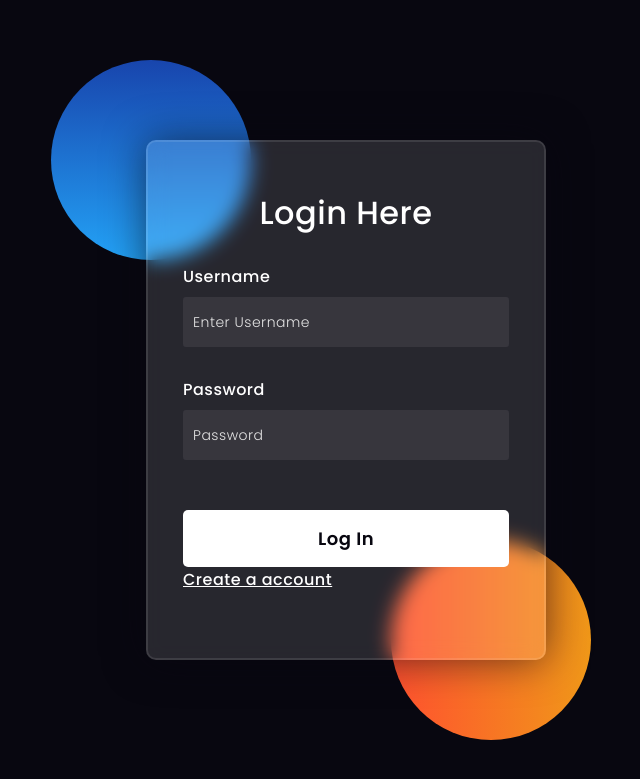
After one commit to MeSonali/Youtube-clone-, a Django app: page /login/ in a window 1280 px wide. The commit adds this page. Shown: the top 779 px of the page, without its empty margins (294-934 px from the left). Run offline with Django 5.2, Linux system fonts and the light colour scheme.

Commit message:
added login part

```diff
--- /dev/null
+++ b/youtube/webpage/templates/login.html
@@ -0,0 +1,160 @@
+<!DOCTYPE html>
+<html lang="en">
+<head>
+  <!-- Design by foolishdeveloper.com -->
+    <title>Login Page</title>
+
+    <link rel="preconnect" href="https://fonts.gstatic.com">
+    <link rel="stylesheet" href="https://cdnjs.cloudflare.com/ajax/libs/font-awesome/5.15.4/css/all.min.css">
+    <link href="https://fonts.googleapis.com/css2?family=Poppins:wght@300;500;600&display=swap" rel="stylesheet">
+    <!--Stylesheet-->
+    <style media="screen">
+      *,
+*:before,
+*:after{
+    padding: 0;
+    margin: 0;
+    box-sizing: border-box;
+}
+body{
+    background-color: #080710;
+}
+.background{
+    width: 430px;
+    height: 520px;
+    position: absolute;
+    transform: translate(-50%,-50%);
+    left: 50%;
+    top: 50%;
+}
+.background .shape{
+    height: 200px;
+    width: 200px;
+    position: absolute;
+    border-radius: 50%;
+}
+.shape:first-child{
+    background: linear-gradient(
+        #1845ad,
+        #23a2f6
+    );
+    left: -80px;
+    top: -80px;
+}
+.shape:last-child{
+    background: linear-gradient(
+        to right,
+        #ff512f,
+        #f09819
+    );
+    right: -30px;
+    bottom: -80px;
+}
+form{
+    height: 520px;
+    width: 400px;
+    background-color: rgba(255,255,255,0.13);
+    position: absolute;
+    transform: translate(-50%,-50%);
+    top: 50%;
+    left: 50%;
+    border-radius: 10px;
+    backdrop-filter: blur(10px);
+    border: 2px solid rgba(255,255,255,0.1);
+    box-shadow: 0 0 40px rgba(8,7,16,0.6);
+    padding: 50px 35px;
+}
+form *{
+    font-family: 'Poppins',sans-serif;
+    color: #ffffff;
+    letter-spacing: 0.5px;
+    outline: none;
+    border: none;
+}
+form h3{
+    font-size: 32px;
+    font-weight: 500;
+    line-height: 42px;
+    text-align: center;
+}
+
+label{
+    display: block;
+    margin-top: 30px;
+    font-size: 16px;
+    font-weight: 500;
+}
+input{
+    display: block;
+    height: 50px;
+    width: 100%;
+    background-color: rgba(255,255,255,0.07);
+    border-radius: 3px;
+    padding: 0 10px;
+    margin-top: 8px;
+    font-size: 14px;
+    font-weight: 300;
+}
+::placeholder{
+    color: #e5e5e5;
+}
+button{
+    margin-top: 50px;
+    width: 100%;
+    background-color: #ffffff;
+    color: #080710;
+    padding: 15px 0;
+    font-size: 18px;
+    font-weight: 600;
+    border-radius: 5px;
+    cursor: pointer;
+}
+.social{
+  margin-top: 30px;
+  display: flex;
+}
+.social div{
+  background: red;
+  width: 150px;
+  border-radius: 3px;
+  padding: 5px 10px 10px 5px;
+  background-color: rgba(255,255,255,0.27);
+  color: #eaf0fb;
+  text-align: center;
+}
+.social div:hover{
+  background-color: rgba(255,255,255,0.47);
+}
+.social .fb{
+  margin-left: 25px;
+}
+.social i{
+  margin-right: 4px;
+}
+
+    </style>
+</head>
+<body>
+    <div class="background">
+        <div class="shape"></div>
+        <div class="shape"></div>
+    </div>
+    <form method="post">
+        <h3>Login Here</h3>
+        {% csrf_token %}
+        <label for="username">Username</label>
+        <input type="text" placeholder="Enter Username" id="username" name="username">
+
+        <label for="password">Password</label>
+        <input type="password" placeholder="Password" id="password" name="pass">
+
+        <button type="submit">Log In</button>
+        <!-- <input type="button" value=""> -->
+        <!-- <div class="social">
+          <div class="go"><i class="fab fa-google"></i>  Google</div>
+          <div class="fb"><i class="fab fa-facebook"></i>  Facebook</div>
+        </div> -->
+        <a href="{% url 'signup' %}" >Create a account</a>
+    </form>
+</body>
+</html>
--- a/youtube/webpage/urls.py
+++ b/youtube/webpage/urls.py
@@ -1,14 +1,20 @@
 from django.urls import path
 from django.conf import settings
 from django.conf.urls.static import static
-from .views import video_detail,video_feed,channel_detail
+from .views import video_detail,video_feed,channel_detail,like_video,LoginPage,HomePage,LogoutPage,SignupPage
 
 
 
 urlpatterns = [
-    path('',video_feed, name='video_feed'),
+     path('',SignupPage,name='signup'),
+    path('login/',LoginPage,name='login'),
+    path('home/',HomePage,name='home'),
+    path('logout/',LogoutPage,name='logout'),
+    path('video_feed/',video_feed, name='video_feed'),
     path('video/<int:pk>/',video_detail, name='video_detail'),
     path('channel/<int:pk>/',channel_detail, name='channel_detail'),
+    path('video_detail/',video_detail, name='video_detail'),
+    path('video/<int:video_id>/like/', like_video, name='like_video'),
 ]
 
 
--- a/youtube/webpage/views.py
+++ b/youtube/webpage/views.py
@@ -1,10 +1,48 @@
-from django.shortcuts import render
+from django.shortcuts import render,get_object_or_404,redirect
 from django.http import HttpResponse
 from . models import Video,Channel
-from django.shortcuts import render, get_object_or_404,redirect
+from django.contrib.auth.models import User
+from django.contrib.auth import authenticate,login,logout
 from django.contrib.auth.decorators import login_required
 
-# Create your views here.
+@login_required(login_url='login')
+def HomePage(request):
+    return render (request,'home.html')
+
+def SignupPage(request):
+    if request.method=='POST':
+        uname=request.POST.get('username')
+        email=request.POST.get('email')
+        pass1=request.POST.get('password1')
+        pass2=request.POST.get('password2')
+
+        if pass1!=pass2:
+            return HttpResponse("Your password and confrom password are not Same!!")
+        else:
+
+            my_user=User.objects.create_user(uname,email,pass1)
+            my_user.save()
+            return redirect('login')
+
+
+    return render (request,'signup.html')
+
+def LoginPage(request):
+    if request.method=='POST':
+        username=request.POST.get('username')
+        pass1=request.POST.get('pass')
+        user=authenticate(request,username=username,password=pass1)
+        if user is not None:
+            login(request,user)
+            return redirect('home')
+        else:
+            return HttpResponse ("Username or Password is incorrect!!!")
+
+    return render (request,'login.html')
+
+def LogoutPage(request):
+    logout(request)
+    return redirect('login')
 
 
 def video_feed(request):
@@ -20,7 +58,7 @@ def video_feed(request):
 
 def video_detail(request, pk):
     if request.method == "GET":
-        video = get_object_or_404(Video, pk=pk)
+        video = get_object_or_404(Video, id=pk)
         context = {'video': video}
         return render(request, 'video_detail.html', context)
     if request.method == "POST":
@@ -35,3 +73,14 @@ def channel_detail(request, pk):
         return render(request, 'channel_detail.html',context)
     if request.method == "POST":
         pass
+
+def like_video(request, video_id):
+    if request.method == "POST":
+        video = get_object_or_404(Video, id=video_id)
+        if request.user in video.likes.all():
+            video.likes.remove(request.user)
+        else:
+            video.likes.add(request.user)
+        return redirect('video_detail', pk=video_id)
+    else:
+        return HttpResponse(status=405)
```
Also changed, not shown: youtube/webpage/models.py (+6 -1 lines), youtube/webpage/static/css/channel_details.css (+49 -2 lines), youtube/webpage/static/css/video_details.css (+36 -1 lines), youtube/webpage/static/css/video_feed.css (+14 -0 lines), youtube/webpage/templates/home.html (added, +23 -0 lines), youtube/webpage/templates/signup.html (added, +163 -0 lines), youtube/webpage/templates/video_detail.html (+17 -6 lines), youtube/webpage/migrations/0002_remove_video_likes_video_likes.py (added).
